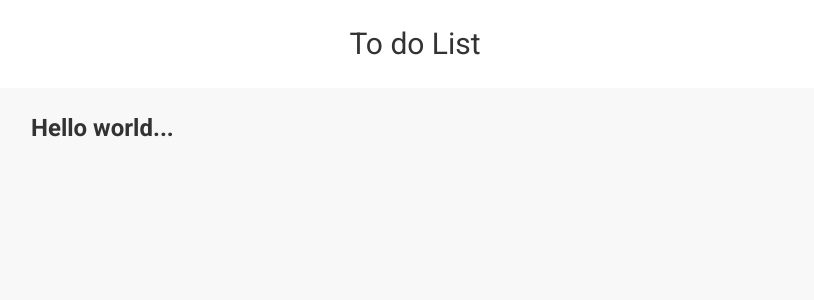
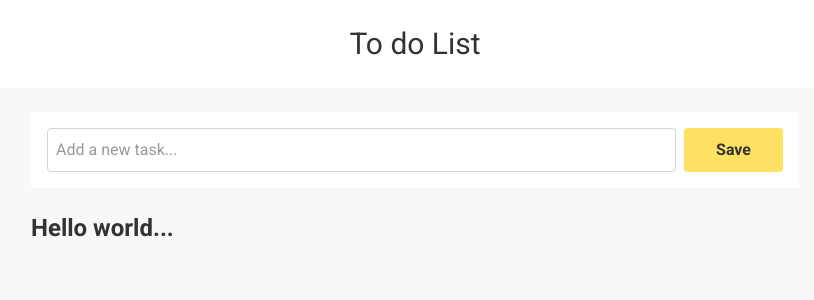
Before and after one commit to ediheid/todo-app, a Vue app: page / in a window 1280 px wide. Shown: the top 300 px of the page, without its empty margins (225-1039 px from the left). Built offline with nearby package versions, Linux system fonts and the light colour scheme.

Commit message:
implement input field and save button layout with basic styling

```diff
--- a/src/assets/variables.css
+++ b/src/assets/variables.css
@@ -2,7 +2,8 @@
   --background-color-primary: #f8f8f8;
   --background-color-secondary: #ffffff;
   --text-color-primary: #333333;
+  --primary-yellow: #fde162;
 
-  --button-main-bg: #fde162;
+  --button-main-bg: var(--primary-yellow);
   --button-main-bg-hover: var(--background-color-secondary);
 }
--- /dev/null
+++ b/src/components/InputContainer.vue
@@ -0,0 +1,10 @@
+<script setup lang="ts">
+import InputField from "./InputField.vue";
+import SaveTaskButton from "./SaveTaskButton.vue";
+</script>
+<template>
+  <div class="w-full flex gap-2">
+    <InputField class="flex-1" />
+    <SaveTaskButton />
+  </div>
+</template>
--- /dev/null
+++ b/src/components/InputField.vue
@@ -0,0 +1,9 @@
+<script setup lang="ts"></script>
+
+<template>
+  <input
+    type="text"
+    placeholder="Add a new task..."
+    class="flex-1 p-2 border border-gray-300 rounded-sm focus:outline-none focus:ring-2 focus:ring-[var(--primary-yellow)]"
+  />
+</template>
--- /dev/null
+++ b/src/components/SaveTaskButton.vue
@@ -0,0 +1,9 @@
+<script setup lang="ts"></script>
+
+<template>
+  <button
+    class="px-8 py-2 rounded-sm bg-[var(--primary-yellow)] text-[var(--text-color-primary)] font-semibold border-0 hover:border hover:bg-[var(--button-main-bg-hover)] hover:border-gray-300 cursor-pointer transition-colors transition-border duration-200"
+  >
+    Save
+  </button>
+</template>
--- a/src/components/Todo.vue
+++ b/src/components/Todo.vue
@@ -1,10 +1,16 @@
+<script setup lang="ts">
+import { ref } from "vue";
+import InputContainer from "./InputContainer.vue";
+
+const count = ref(1);
+</script>
+
 <template>
+  <div class="mb-6 p-4 bg-[var(--background-color-secondary)] gap-2">
+    <InputContainer />
+  </div>
+
   <h1 class="text-2xl font-bold mb-4 cursor-pointer" @click="count++">
     Hello world... <span v-if="count > 1">{{ count }} times</span>
   </h1>
 </template>
-
-<script setup lang="ts">
-import { ref } from "vue";
-const count = ref(1);
-</script>
```
